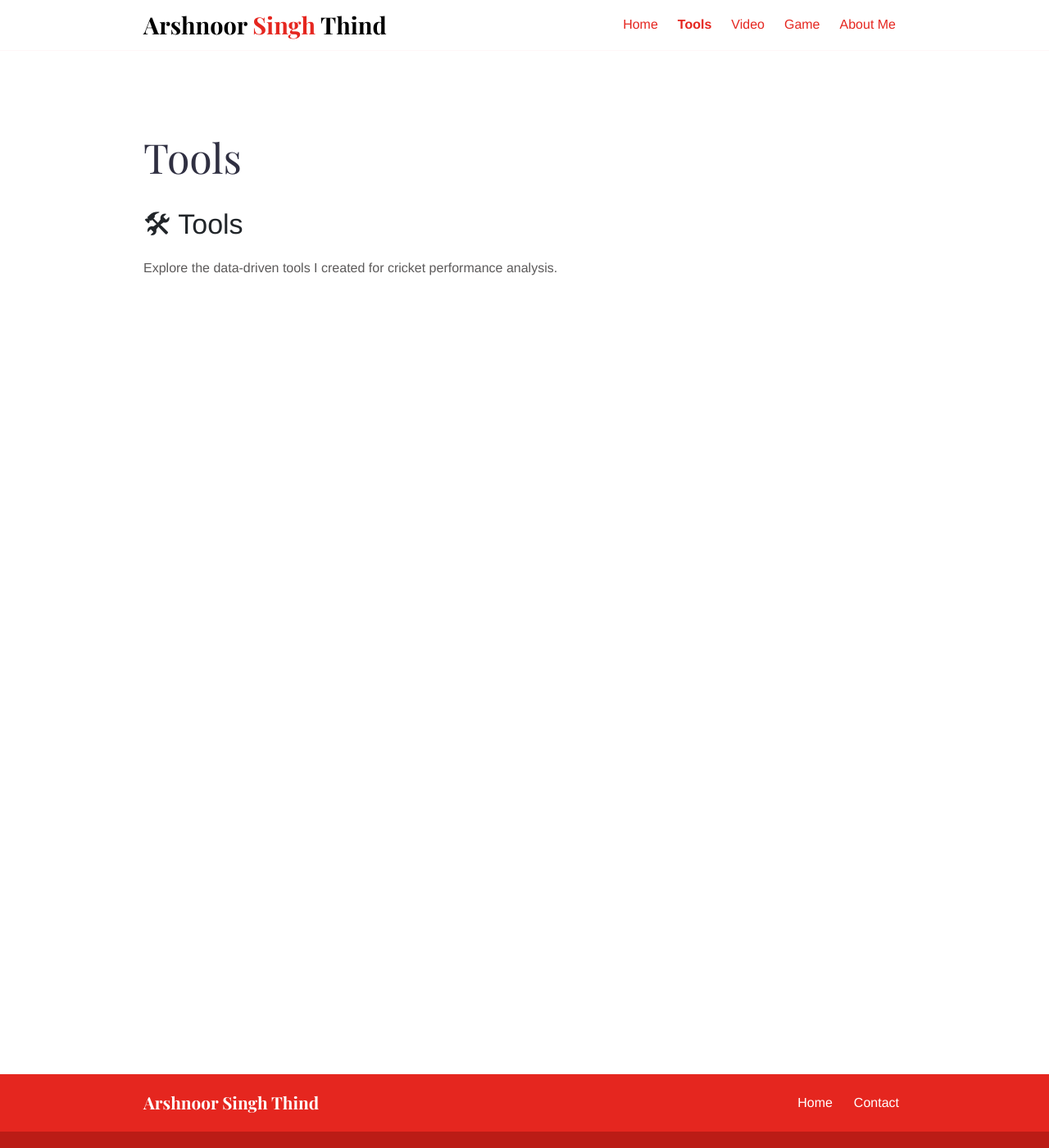
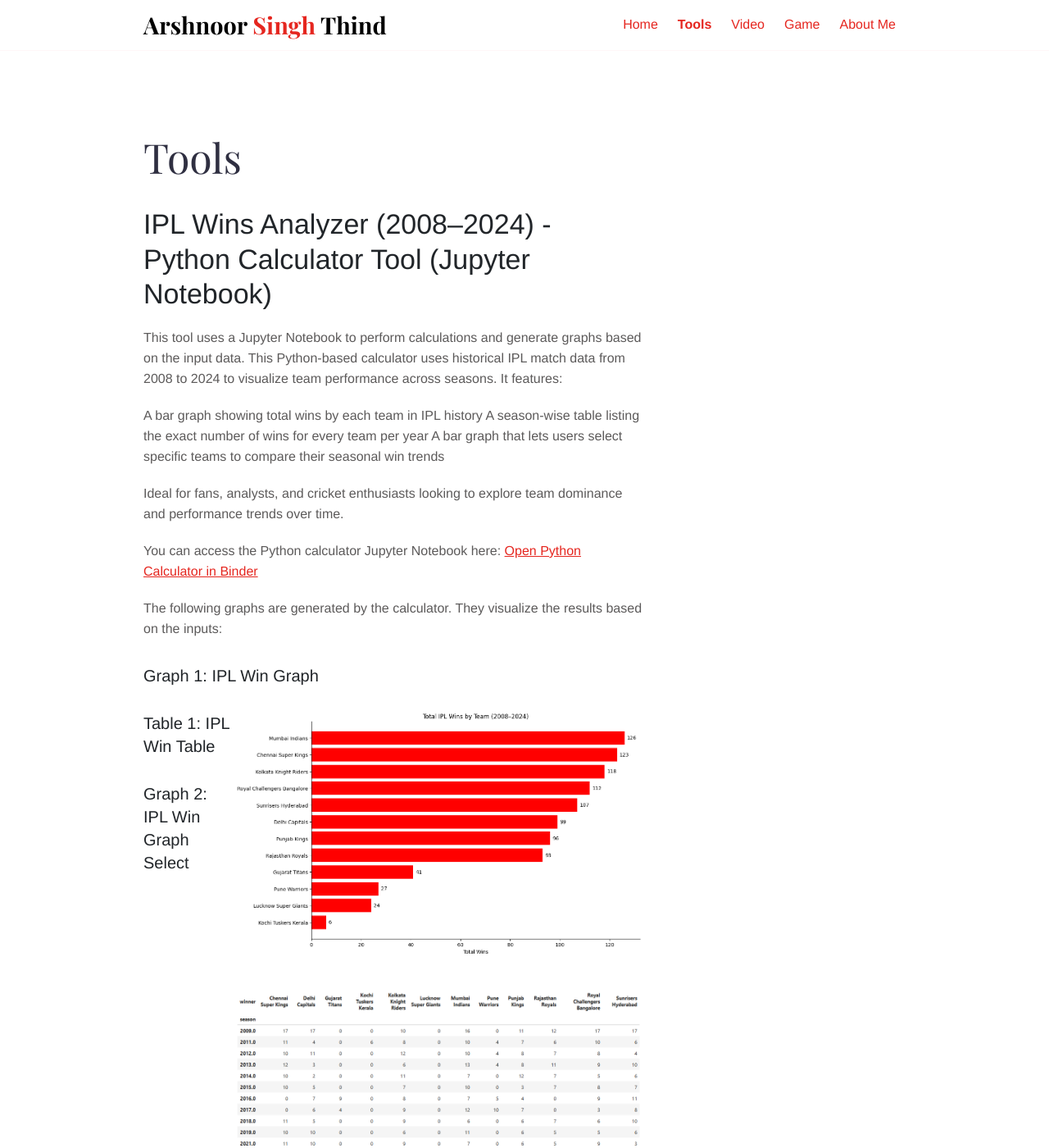
Before and after one commit to ArshnoorSinghThind/knes381Final, a Jekyll site: the page built from pages/tools.md, in a window 1280 px wide and 1400 px high. Shown: the whole window at 82% size. Built offline with Jekyll 4.4.1, drawn with Linux system fonts in a browser that asks for light colours.

Commit message:
Python project upload with images and link to jupyter notebook tools.md

```diff
--- a/pages/tools.md
+++ b/pages/tools.md
@@ -4,6 +4,26 @@ title: Tools
 permalink: /tools/
 ---
 
-# 🛠 Tools
+# IPL Wins Analyzer (2008–2024) - Python Calculator Tool (Jupyter Notebook)
 
-Explore the data-driven tools I created for cricket performance analysis.
+This tool uses a Jupyter Notebook to perform calculations and generate graphs based on the input data. This Python-based calculator uses historical IPL match data from 2008 to 2024 to visualize team performance across seasons. It features:
+
+A bar graph showing total wins by each team in IPL history
+A season-wise table listing the exact number of wins for every team per year
+A bar graph that lets users select specific teams to compare their seasonal win trends
+
+Ideal for fans, analysts, and cricket enthusiasts looking to explore team dominance and performance trends over time.
+
+You can access the Python calculator Jupyter Notebook here: [Open Python Calculator in Binder](https://hub.2i2c.mybinder.org/user/arshnoorsinghthind-knes381final-adiqxtma/doc/tree/pythonfinalproject.ipynb)
+
+
+The following graphs are generated by the calculator. They visualize the results based on the inputs:
+
+### Graph 1: IPL Win Graph
+<img src="https://raw.githubusercontent.com/ArshnoorSinghThind/knes381Final/refs/heads/main/images/illustrations/IPL_Win_Graph.png.png" class="img-fluid" width="500" height="350" align="right">
+
+### Table 1: IPL Win Table
+<img src="https://raw.githubusercontent.com/ArshnoorSinghThind/knes381Final/refs/heads/main/images/illustrations/IPL_Win_Table.png.png" class="img-fluid" width="500" height="350" align="right">
+
+### Graph 2: IPL Win Graph Select
+<img src="https://raw.githubusercontent.com/ArshnoorSinghThind/knes381Final/refs/heads/main/images/illustrations/IPL_Win_Graph_Select.png.png" class="img-fluid" width="500" height="350" align="right">
```
